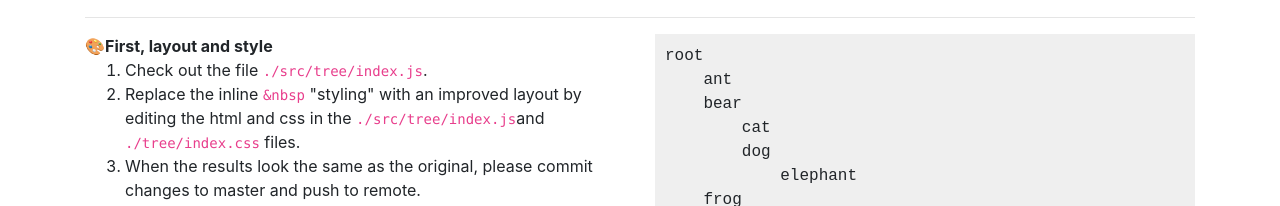
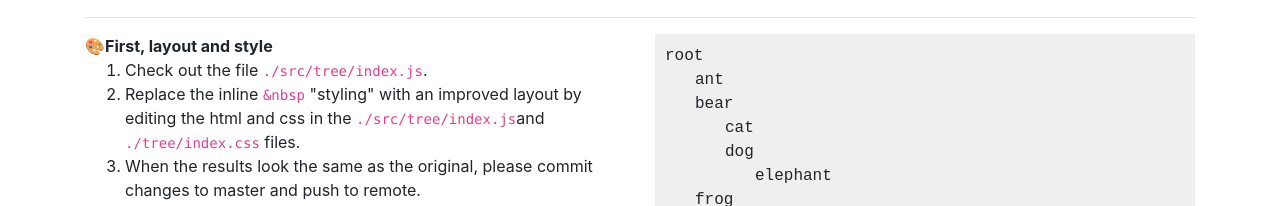
Before and after one commit to QuadDamn/hinge-health-react-engineering-test, a React (Create React App) app in the folder trees/: page / in a window 1280 px wide. Shown: the part 594-800 px from the top of the page. Built offline with nearby package versions, Linux system fonts and the light colour scheme.

Commit message:
Fixing styling of tree and removing spaces.

```diff
--- a/trees/src/tree/index.css
+++ b/trees/src/tree/index.css
@@ -4,3 +4,15 @@
     padding: 10px;
     font-family: monospace
 }
+
+.indent-first-child {
+    text-indent: 30px;
+}
+
+.indent-second-child {
+    text-indent: 60px;
+}
+
+.indent-third-child {
+    text-indent: 90px;
+}
--- a/trees/src/tree/index.js
+++ b/trees/src/tree/index.js
@@ -4,14 +4,14 @@ import axios from 'axios'
 
 export default function Tree() {
     return (
-            <div className="tree">
-                root<br/>
-                &nbsp;&nbsp;&nbsp;&nbsp;ant <br/>
-                &nbsp;&nbsp;&nbsp;&nbsp;bear <br/>
-                &nbsp;&nbsp;&nbsp;&nbsp;&nbsp;&nbsp;&nbsp;&nbsp;cat <br/>
-                &nbsp;&nbsp;&nbsp;&nbsp;&nbsp;&nbsp;&nbsp;&nbsp;dog <br/>
-                &nbsp;&nbsp;&nbsp;&nbsp;&nbsp;&nbsp;&nbsp;&nbsp;&nbsp;&nbsp;&nbsp;&nbsp;elephant <br/>
-                &nbsp;&nbsp;&nbsp;&nbsp;frog <br/>
-            </div>
-    )
+        <div className="tree">
+            <div>root</div>
+            <div className="indent-first-child">ant</div>
+            <div className="indent-first-child">bear</div>
+            <div className="indent-second-child">cat</div>
+            <div className="indent-second-child">dog</div>
+            <div className="indent-third-child">elephant</div>
+            <div className="indent-first-child">frog</div>
+        </div>
+    );
 }
```
